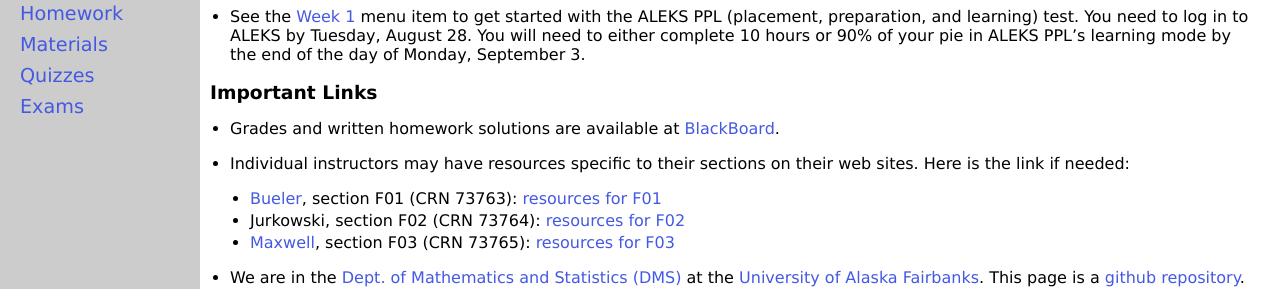
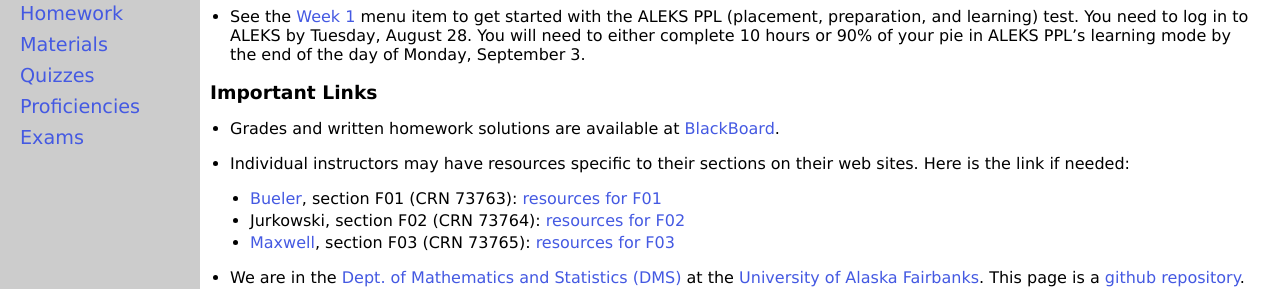
Before and after one commit to uaf-math/calc1, a Jekyll site: the page built from index.md, in a window 1280 px wide. Shown: the part 204-493 px from the top of the page. Built offline with Jekyll 4.4.1, drawn with Linux system fonts in a browser that asks for light colours.

Commit message:
probably good to have a proficiencies tab after all

```diff
--- a/_data/toc.yaml
+++ b/_data/toc.yaml
@@ -23,5 +23,8 @@ docs:
 - title: Quizzes
   url: quizzes.html
 
+- title: Proficiencies
+  url: exams.html#proficiencies
+
 - title: Exams
   url: exams.html
```
